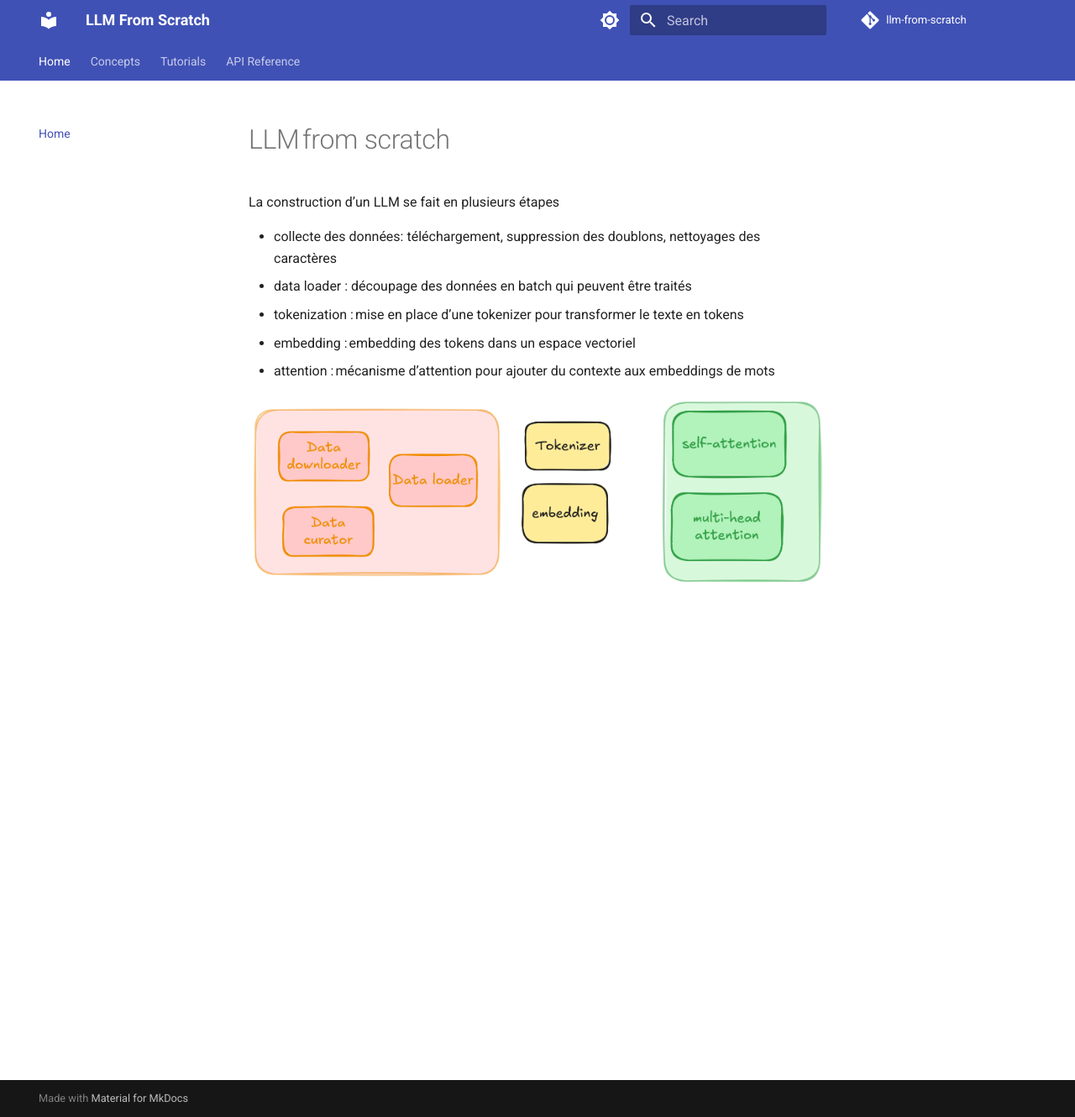
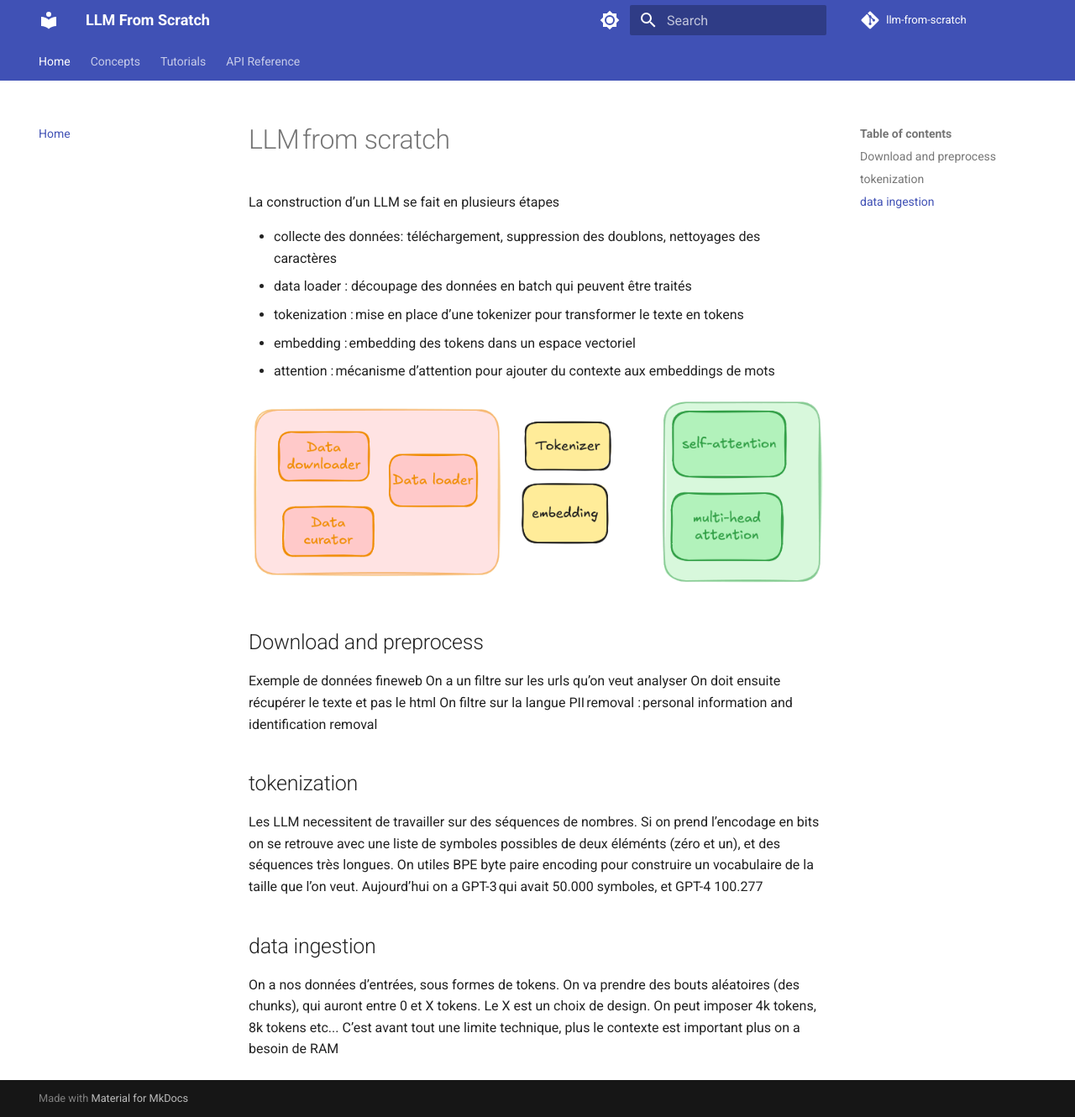
Before and after one commit to 1ou2/llm-from-scratch, an MkDocs documentation site: the page built from docs/index.md, in a window 1280 px wide and 1330 px high. Shown: the whole window at 84% size. Built offline with MkDocs 1.6.1 and Material for MkDocs 9.7.7, drawn with Linux system fonts in a browser that asks for light colours; comment, search, counter and statistics services are not loaded.

Commit message:
high level view

```diff
--- a/docs/index.md
+++ b/docs/index.md
@@ -8,3 +8,19 @@ La construction d’un LLM se fait en plusieurs étapes
 - attention : mécanisme d’attention pour ajouter du contexte aux embeddings de mots
 
 [![](./overview.png)](./overview.png)
+
+## Download and preprocess
+Exemple de données fineweb
+On a un filtre sur les urls qu’on veut analyser
+On doit ensuite récupérer le texte et pas le html
+On filtre sur la langue
+PII removal : personal information and identification removal
+
+## tokenization
+Les LLM necessitent de travailler sur des séquences de nombres.
+Si on prend l’encodage en bits on se retrouve avec une liste de symboles possibles de deux éléménts (zéro et un), et des séquences très longues.
+On utiles BPE byte paire encoding pour construire un vocabulaire de la taille que l’on veut. Aujourd’hui on a GPT-3 qui avait 50.000 symboles, et GPT-4 100.277
+
+## data ingestion
+On a nos données d’entrées, sous formes de tokens. On va prendre des bouts aléatoires (des chunks), qui auront entre 0 et X tokens. Le X est un choix de design. On peut imposer 4k tokens, 8k tokens etc...
+C’est avant tout une limite technique, plus le contexte est important plus on a besoin de RAM
```
Also changed, not shown: docs/concepts/finetuning/reinforcement-learning.md (+1 -0 lines), 1 other file.
